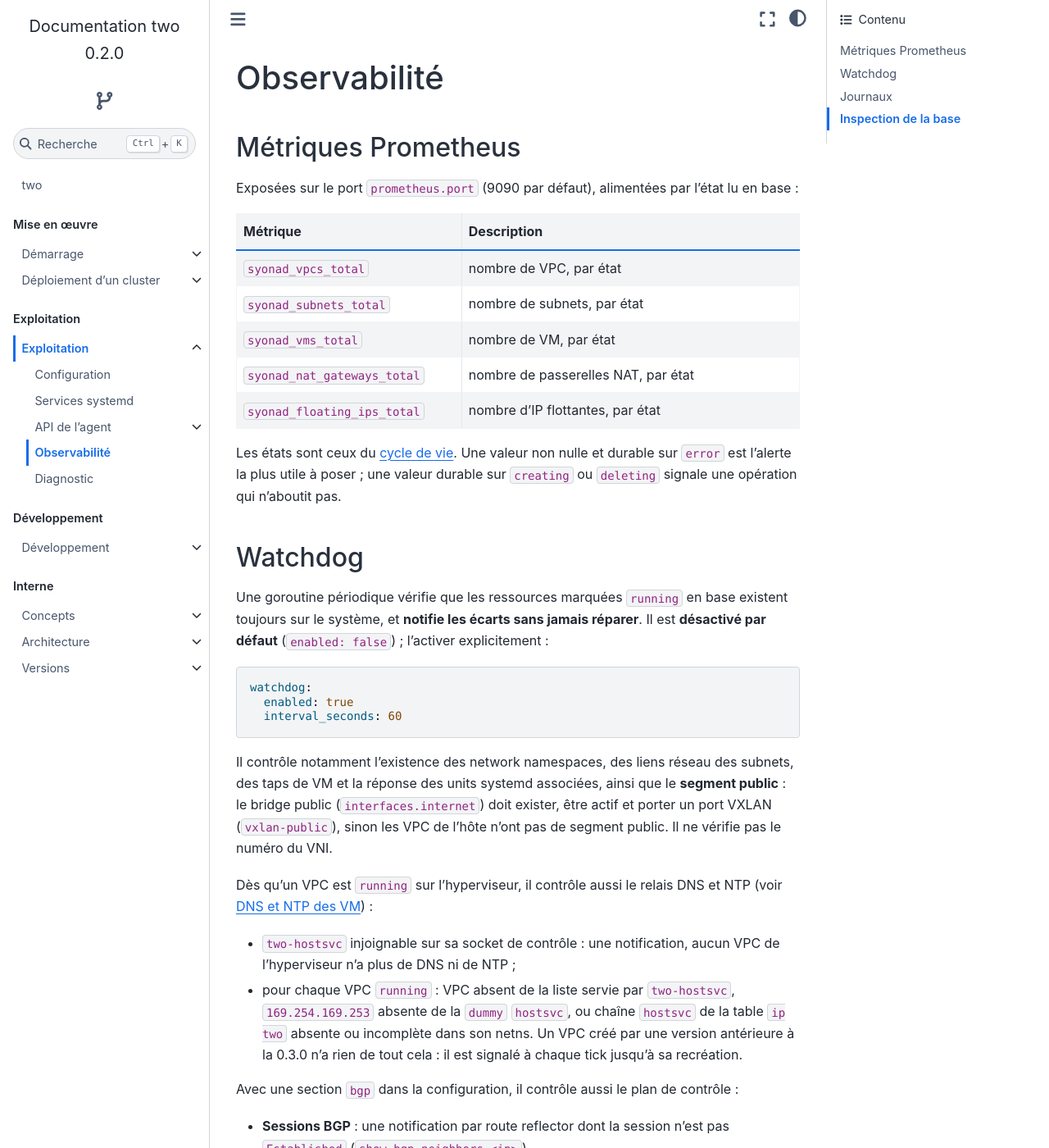
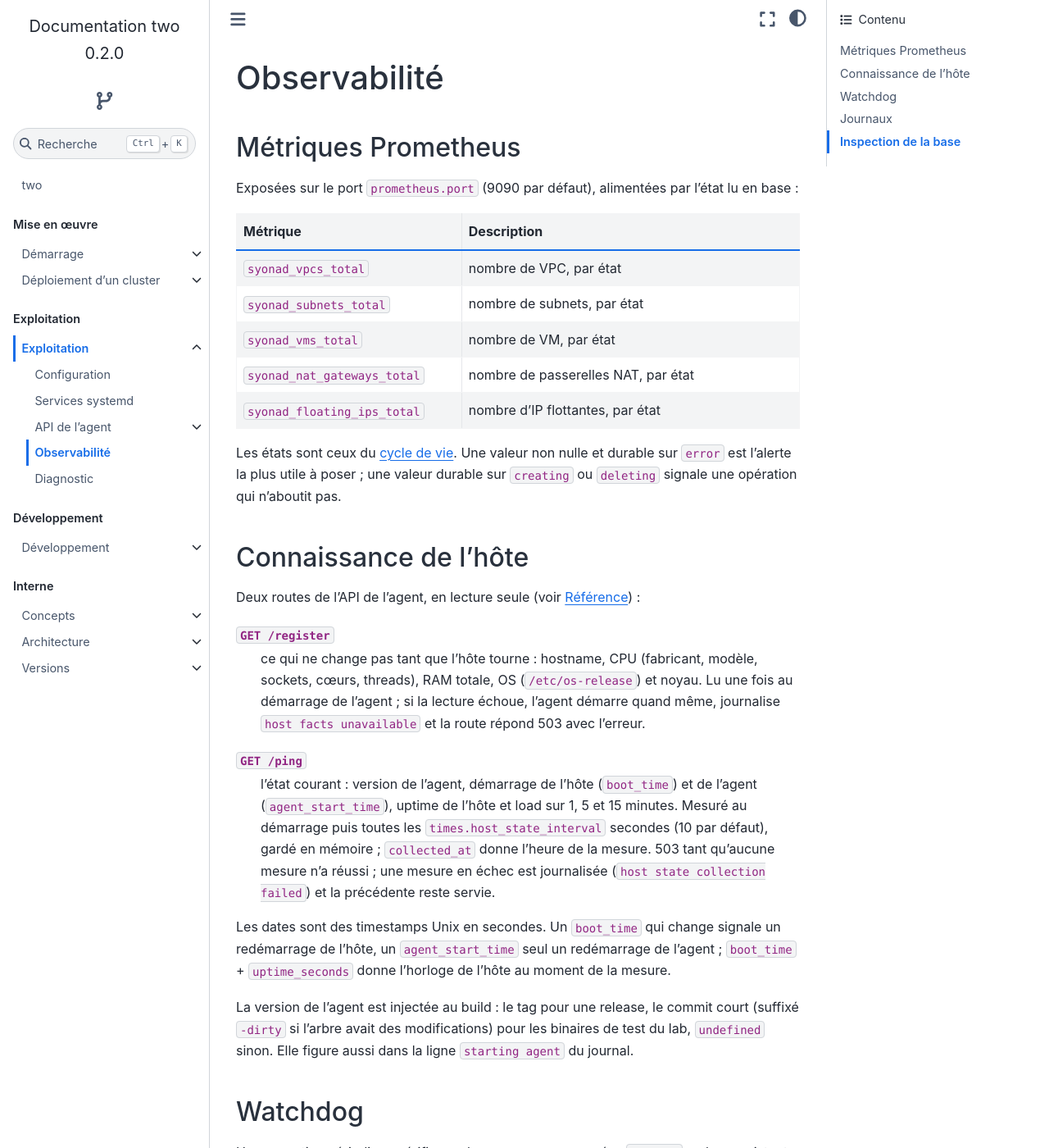
Before and after one commit to GnomeZworc/two-mirror, a Sphinx documentation site: the page built from docs/exploitation/observabilite.rst, in a window 1280 px wide and 1400 px high. Shown: the whole window at 82% size. Built offline with Sphinx 7.4.7 and the Sphinx Book theme 1.1.4, drawn with Linux system fonts in a browser that asks for light colours.

Commit message:
f-39: doc: connaissance de l'hôte, notes 0.3.0 #39
Signed-off-by: GnomeZworc <nicolas.boufidjeline@g3e.fr>

```diff
--- a/docs/architecture/vue-densemble.rst
+++ b/docs/architecture/vue-densemble.rst
@@ -44,6 +44,8 @@ Paquets
        ``/24`` et ``/32``
    * - ``internal/frr``
      - génération des commandes FRR, seul point d'appel à ``vtysh``
+   * - ``internal/host``
+     - connaissance de l'hôte : faits lus au démarrage (``/register``), état mesuré périodiquement en mémoire (``/ping``)
    * - ``internal/sysctl``
      - écriture sous ``/proc/sys``, dans un netns si besoin
    * - ``internal/netns``
--- a/docs/developpement/lab.rst
+++ b/docs/developpement/lab.rst
@@ -320,6 +320,10 @@ Générée par ``test/e2e/run.sh --matrice`` à partir des en-têtes ; à régé
      - machine d'états — 409 pendant creating, suppression depuis error, sockets QEMU d'une VM en error retirés, dépendances VM → subnet → VPC, suppression d'un subnet en attente de ses VM, arrêt d'une VM juste démarrée par renvoi de system_powerdown, recréation sous le même nom
      - hv1
      - #41, #84, #79
+   * - ``13-hote``
+     - connaissance de l'hôte — /register (hostname, CPU, RAM, OS, noyau) lu au démarrage, /ping (version, démarrages de l'hôte et de l'agent, uptime, load) mesuré périodiquement, lecture seule, redémarrage de l'agent distingué de celui de l'hôte
+     - hv1
+     - #39
    * - ``21-dhcp-two``
      - DHCP par le serveur intégré (backend two) — bail, server-id, renouvellement, option 121, un serveur par subnet, démarrages simultanés
      - hv1
--- a/docs/exploitation/configuration.rst
+++ b/docs/exploitation/configuration.rst
@@ -80,6 +80,7 @@ Exécution des commandes
      timeout_subnet_start: 300
      timeout_vms_start: 300
      poll_interval: 2
+     host_state_interval: 10
 
 ``worker.count`` est le nombre de goroutines qui exécutent les commandes ; ``buffer_size`` le
 nombre de commandes en attente au-delà duquel ``Dispatch`` bloque.
@@ -101,6 +102,9 @@ La section ``times`` règle, en secondes, les attentes des commandes asynchrones
    création d'une VM : attente des subnets de ses interfaces ``running``.
 ``poll_interval``
    pas de toutes ces attentes.
+``host_state_interval``
+   intervalle entre deux mesures de l'état de l'hôte servi par ``GET /ping`` (voir
+   :doc:`observabilite`).
 
 Chaque valeur doit être strictement positive, et ``next_vms_shutdown`` inférieur à
 ``timeout_vms_stop`` ; sinon l'agent refuse de démarrer. Les attentes s'enchaînent — une VM,
--- a/docs/exploitation/observabilite.rst
+++ b/docs/exploitation/observabilite.rst
@@ -26,6 +26,31 @@ Exposées sur le port ``prometheus.port`` (9090 par défaut), alimentées par l'
 Les états sont ceux du :doc:`cycle de vie </concepts/cycle-de-vie>`. Une valeur non nulle et
 durable sur ``error`` est l'alerte la plus utile à poser ; une valeur durable sur ``creating``
 ou ``deleting`` signale une opération qui n'aboutit pas.
+
+Connaissance de l'hôte
+----------------------
+
+Deux routes de l'API de l'agent, en lecture seule (voir :doc:`api-agent/reference`) :
+
+``GET /register``
+   ce qui ne change pas tant que l'hôte tourne : hostname, CPU (fabricant, modèle, sockets,
+   cœurs, threads), RAM totale, OS (``/etc/os-release``) et noyau. Lu une fois au démarrage de
+   l'agent ; si la lecture échoue, l'agent démarre quand même, journalise ``host facts
+   unavailable`` et la route répond 503 avec l'erreur.
+``GET /ping``
+   l'état courant : version de l'agent, démarrage de l'hôte (``boot_time``) et de l'agent
+   (``agent_start_time``), uptime de l'hôte et load sur 1, 5 et 15 minutes. Mesuré au démarrage
+   puis toutes les ``times.host_state_interval`` secondes (10 par défaut), gardé en mémoire ;
+   ``collected_at`` donne l'heure de la mesure. 503 tant qu'aucune mesure n'a réussi ; une mesure
+   en échec est journalisée (``host state collection failed``) et la précédente reste servie.
+
+Les dates sont des timestamps Unix en secondes. Un ``boot_time`` qui change signale un
+redémarrage de l'hôte, un ``agent_start_time`` seul un redémarrage de l'agent ;
+``boot_time`` + ``uptime_seconds`` donne l'horloge de l'hôte au moment de la mesure.
+
+La version de l'agent est injectée au build : le tag pour une release, le commit court
+(suffixé ``-dirty`` si l'arbre avait des modifications) pour les binaires de test du lab,
+``undefined`` sinon. Elle figure aussi dans la ligne ``starting agent`` du journal.
 
 Watchdog
 --------
```
Also changed, not shown: release_notes/0.3.0.md (+10 -0 lines).
